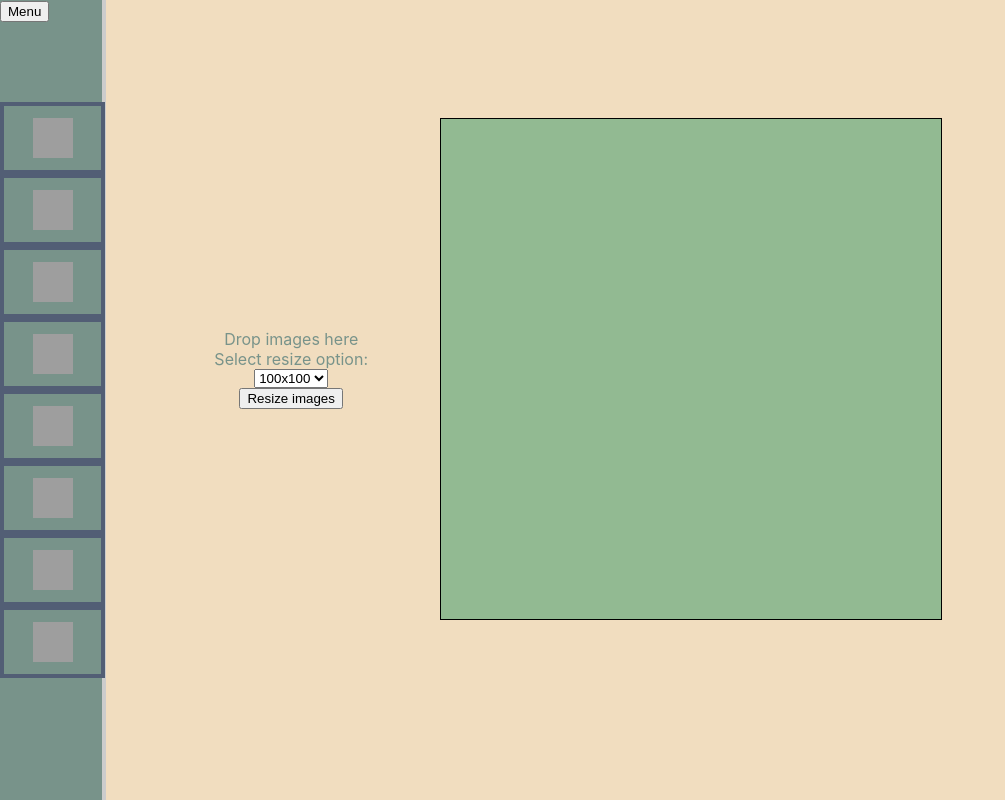
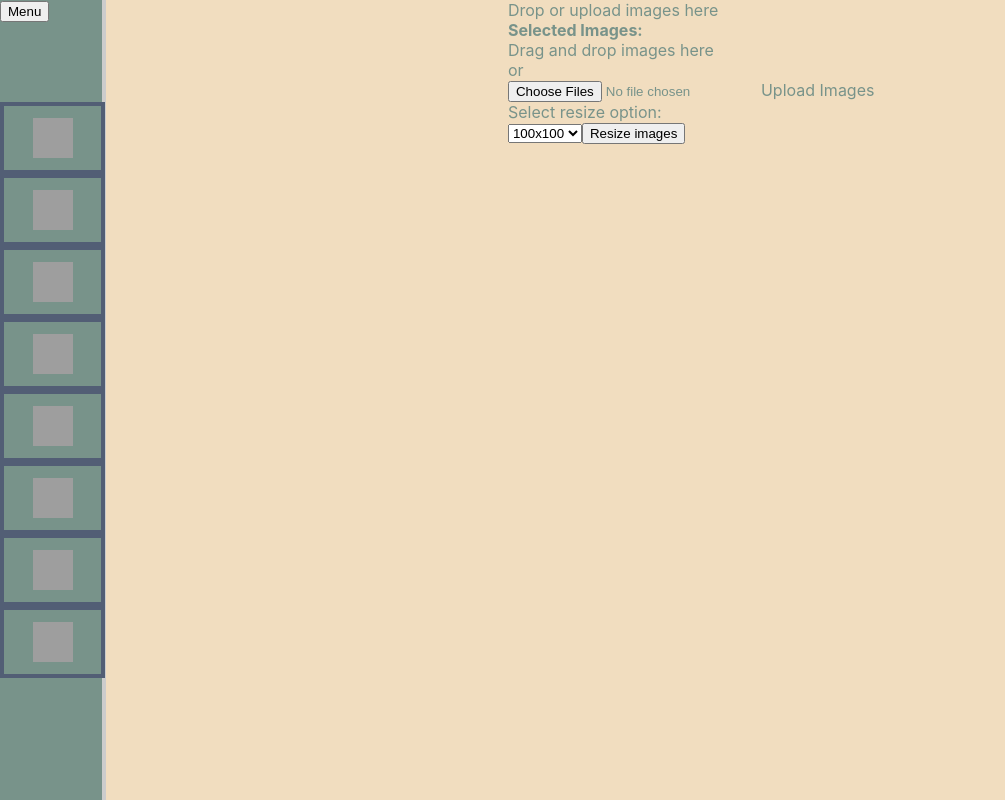
Before and after one commit to Alex-Beltz/my_website_react--v, a React (Create React App) app: page / in a window 1280 px wide. Both pictures are taken after a click on the item 52 px from the left and 354 px from the top of the page. Shown: the whole page, without its empty margins (0-1005 px from the left). Built offline with nearby package versions, Linux system fonts and the light colour scheme; grey boxes are pictures that could not be loaded; a web font is replaced by a local one.

Commit message:
Build ImageResizer tool

```diff
--- a/src/components/ImageResizerTool.jsx
+++ b/src/components/ImageResizerTool.jsx
@@ -1,4 +1,157 @@
+// import React, { useState } from "react";
+// import "../styles/ImageResizerTool.css";
+// import JSZip from "jszip";
+// import { saveAs } from "file-saver";
+
+// export default function ImageResizerTool() {
+//   const [images, setImages] = useState([]);
+//   const [resizedImages, setResizedImages] = useState([]);
+//   const [resizeOption, setResizeOption] = useState("100x100");
+
+//   const handleFileDrop = async (event) => {
+//     event.preventDefault();
+//     const files = Array.from(event.dataTransfer.files);
+//     await handleFiles(files);
+//   };
+
+//   const handleFileInputChange = async (event) => {
+//     const files = Array.from(event.target.files);
+//     await handleFiles(files);
+//   };
+
+//   const handleFiles = async (files) => {
+//     const images = await Promise.all(
+//       files
+//         .filter((file) => file.type.startsWith("image/"))
+//         .map(async (file) => {
+//           const dataUrl = await readFileAsDataURL(file);
+//           return { name: file.name, dataUrl };
+//         })
+//     );
+//     setImages(images);
+//     setResizedImages([]);
+//   };
+
+//   const handleImageResize = async () => {
+//     const resized = await Promise.all(
+//       images.map(async (image) => {
+//         const [width, height] = resizeOption.split("x").map(Number);
+//         const canvas = document.createElement("canvas");
+//         canvas.width = width;
+//         canvas.height = height;
+//         const context = canvas.getContext("2d");
+//         const img = await createImage(image.dataUrl);
+//         context.drawImage(img, 0, 0, width, height);
+//         const resizedDataUrl = canvas.toDataURL();
+//         const resizedBlob = await dataURLToBlob(resizedDataUrl);
+//         return { name: `${image.name}_${resizeOption}`, blob: resizedBlob };
+//       })
+//     );
+//     setResizedImages(resized);
+//   };
+
+//   const handleDownload = async () => {
+//     const zip = new JSZip();
+//     resizedImages.forEach((resizedImage) => {
+//       zip.file(resizedImage.name, resizedImage.blob);
+//     });
+//     const blob = await zip.generateAsync({ type: "blob" });
+//     saveAs(blob, "resized_images.zip");
+//   };
+
+//   const readFileAsDataURL = (file) => {
+//     return new Promise((resolve, reject) => {
+//       const reader = new FileReader();
+//       reader.onload = (event) => resolve(event.target.result);
+//       reader.onerror = (error) => reject(error);
+//       reader.readAsDataURL(file);
+//     });
+//   };
+
+//   const createImage = (src) => {
+//     return new Promise((resolve, reject) => {
+//       const image = new Image();
+//       image.onload = () => resolve(image);
+//       image.onerror = (error) => reject(error);
+//       image.src = src;
+//     });
+//   };
+
+//   const dataURLToBlob = (dataUrl) => {
+//     return new Promise((resolve, reject) => {
+//       const xhr = new XMLHttpRequest();
+//       xhr.open("GET", dataUrl, true);
+//       xhr.responseType = "blob";
+//       xhr.onload = () => {
+//         if (xhr.status === 200) {
+//           resolve(xhr.response);
+//         } else {
+//           reject(new Error("Failed to convert data URL to blob"));
+//         }
+//       };
+//       xhr.onerror = () => {
+//         reject(new Error("Failed to convert data URL to blob"));
+//       };
+//       xhr.send();
+//     });
+//   };
+
+//   return (
+//     <div className="imageResizerContainer">
+//       <header>Drop or upload images here</header>
+//       <div
+//         className="imageDropBox"
+//         onDragOver={(event) => event.preventDefault()}
+//         onDrop={handleFileDrop}
+//       >
+//         <div className="imageDropBoxInner">
+//           {resizedImages.length > 0 && (
+//             <div className="resizedImagesCont">
+//               <div style={{ fontWeight: "bold" }}>Resized Images:</div>
+//               <button onClick={handleDownload}>
+//                 Download my resized images
+//               </button>
+//             </div>
+//           )}
+//           <div className="dropAreaText">
+//             <div>Drag and drop images here</div>
+//             <div>or</div>
+//             <label className="fileInputButton">
+//               <input type="file" onChange={handleFileInputChange} multiple />
+//               Upload Images
+//             </label>
+//           </div>
+//           <div className="resizeOptionsCont">
+//             <div>Select resize option:</div>
+//             <select
+//               value={resizeOption}
+//               onChange={(event) => setResizeOption(event.target.value)}
+//             >
+//               <option value="100x100">100x100</option>
+//               <option value="150x300">150x300</option>
+//               <option value="300x500">300x500</option>
+//             </select>
+//             <button onClick={handleImageResize}>Resize images</button>
+//           </div>
+//         </div>
+//       </div>
+//       <div className="thumbnailsContainer">
+//         <div style={{ fontWeight: "bold" }}>Selected Images:</div>
+//         <div className="thumbnailsList">
+//           {images.map((image) => (
+//             <div className="thumbnailItem" key={image.name}>
+//               <img src={image.dataUrl} alt={image.name} />
+//               <div className="thumbnailItemName">{image.name}</div>
+//             </div>
+//           ))}
+//         </div>
+//       </div>
+//     </div>
+//   );
+// }
+
 import React, { useState } from "react";
+import "../styles/ImageResizerTool.css";
 import JSZip from "jszip";
 import { saveAs } from "file-saver";
 
@@ -7,23 +160,39 @@ export default function ImageResizerTool() {
   const [resizedImages, setResizedImages] = useState([]);
   const [resizeOption, setResizeOption] = useState("100x100");
 
-  const handleImageDrop = (event) => {
+  const handleFileDrop = async (event) => {
     event.preventDefault();
     const files = Array.from(event.dataTransfer.files);
-    setImages(files);
+    await handleFiles(files);
+  };
+
+  const handleFileInputChange = async (event) => {
+    const files = Array.from(event.target.files);
+    await handleFiles(files);
+  };
+
+  const handleFiles = async (files) => {
+    const images = await Promise.all(
+      files
+        .filter((file) => file.type.startsWith("image/"))
+        .map(async (file) => {
+          const dataUrl = await readFileAsDataURL(file);
+          return { name: file.name, dataUrl };
+        })
+    );
+    setImages(images);
     setResizedImages([]);
   };
 
   const handleImageResize = async () => {
     const resized = await Promise.all(
       images.map(async (image) => {
-        const dataUrl = await readFileAsDataURL(image);
         const [width, height] = resizeOption.split("x").map(Number);
         const canvas = document.createElement("canvas");
         canvas.width = width;
         canvas.height = height;
         const context = canvas.getContext("2d");
-        const img = await createImage(dataUrl);
+        const img = await createImage(image.dataUrl);
         context.drawImage(img, 0, 0, width, height);
         const resizedDataUrl = canvas.toDataURL();
         const resizedBlob = await dataURLToBlob(resizedDataUrl);
@@ -78,60 +247,45 @@ export default function ImageResizerTool() {
       xhr.send();
     });
   };
-
   return (
+    <div className="imageResizerContainer">
+      <header>Drop or upload images here</header>
+      <div className="imageResizerRow">
+        <div className="thumbnailsContainer">
+          <div style={{ fontWeight: "bold" }}>Selected Images:</div>
+          <div className="thumbnailsList">
+            {images.map((image) => (
+              <div className="thumbnailItem" key={image.name}>
+                <img src={image.dataUrl} alt={image.name} />
+                <div className="thumbnailItemName">{image.name}</div>
+              </div>
+            ))}
+          </div>
+        </div>
+        <div className="imageDropBoxContainer">
+          <div className="dropAreaText">
+            <div>Drag and drop images here</div>
+            <div>or</div>
+            <label className="fileInputButton">
+              <input type="file" onChange={handleFileInputChange} multiple />
+              Upload Images
+            </label>
+          </div>
           <div
-      style={{
-        width: "500px",
-        height: "500px",
-        border: "1px solid black",
-        display: "flex",
-        flexDirection: "column",
-        marginTop: "10%",
-        backgroundColor: "#92ba92",
-      }}
+            className="imageDropBox"
             onDragOver={(event) => event.preventDefault()}
-      onDrop={handleImageDrop}
+            onDrop={handleFileDrop}
           >
+            <div className="imageDropBoxInner">
               {resizedImages.length > 0 && (
-        <div
-          style={{
-            display: "flex",
-            flexDirection: "row",
-            justifyContent: "space-between",
-            marginLeft: "-40%",
-            marginBottom: "2rem",
-          }}
-        >
+                <div className="resizedImagesCont">
                   <div style={{ fontWeight: "bold" }}>Resized Images:</div>
-          <button onClick={handleDownload}>Download my resized images</button>
+                  <button onClick={handleDownload}>
+                    Download my resized images
+                  </button>
                 </div>
               )}
-      <div
-        style={{
-          flexGrow: 1,
-          display: "flex",
-          flexDirection: "row",
-          marginLeft: "-50%",
-        }}
-      >
-        <div
-          style={{
-            width: "200px",
-            display: "flex",
-            flexDirection: "column",
-            justifyContent: "center",
-            alignItems: "center",
-          }}
-        >
-          <div>Drop images here</div>
-          <div
-            style={{
-              display: "flex",
-              flexDirection: "column",
-              alignItems: "center",
-            }}
-          >
+              <div className="resizeOptionsCont">
                 <div>Select resize option:</div>
                 <select
                   value={resizeOption}
@@ -144,21 +298,8 @@ export default function ImageResizerTool() {
                 <button onClick={handleImageResize}>Resize images</button>
               </div>
             </div>
-        {images.length > 0 && (
-          <div
-            style={{
-              flexGrow: 1,
-              display: "flex",
-              flexDirection: "column",
-              marginLeft: "-25%",
-            }}
-          >
-            <div>Selected images:</div>
-            {images.map((image) => (
-              <div key={image.name}>{image.name}</div>
-            ))}
           </div>
-        )}
+        </div>
       </div>
     </div>
   );
```
Lines whose indentation alone changed are shown as unchanged.
